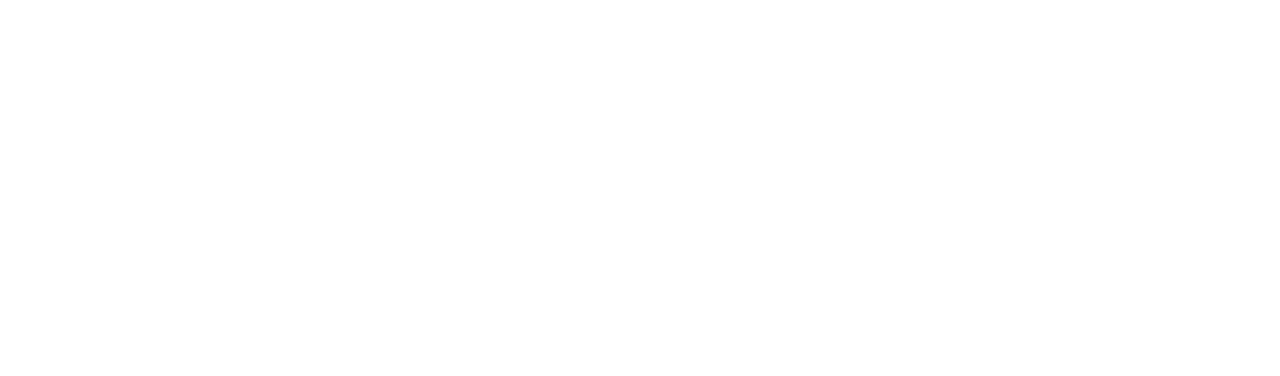
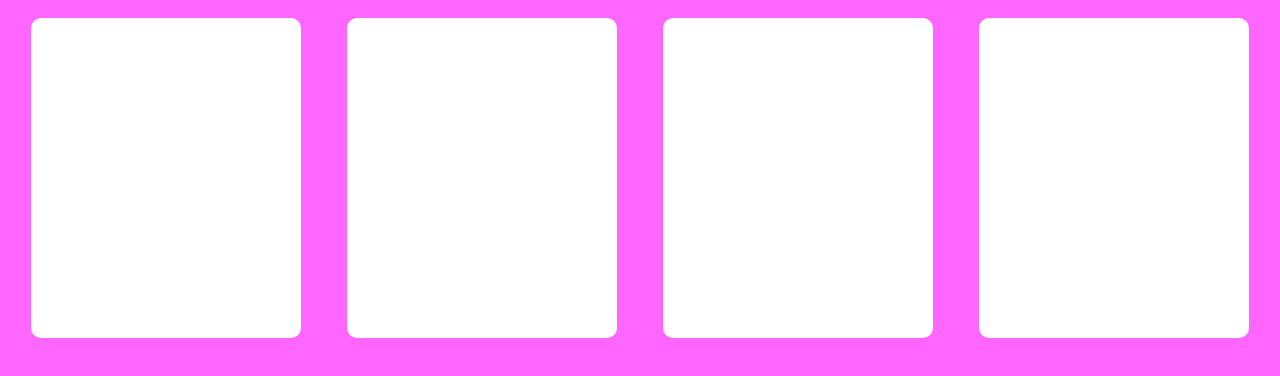
Before and after one commit to anuradhawavge04/JS-Events, a plain HTML site: page index.html in a window 1280 px wide. Drawn offline with Linux system fonts and the light colour scheme.

Commit message:
CSS is added into the file

```diff
--- a/index.html
+++ b/index.html
@@ -4,9 +4,63 @@
     <meta charset="UTF-8">
     <meta name="viewport" content="width=device-width, initial-scale=1.0">
     <title>All Js Events</title>
+    <style>
+        body{
+            background-color: #ff66ff;
+        }
+        .cards-container{
+            display: flex;
+            flex-direction: row;
+            justify-content: space-between;
+            justify-items: center;
+            flex-wrap: wrap;
+            }
+
+          .card1{
+            height: 300px;
+            width: 250px;
+            background-color:#fff ;
+            margin: 10px auto;
+            padding: 10px;
+            border-radius: 10px;
+          }
+
+          .card2{
+            height: 300px;
+            width: 250px;
+            background-color:#fff ;
+            margin: 10px auto;
+            padding: 10px;
+            border-radius: 10px;
+          }
+
+          .card3{
+            height: 300px;
+            width: 250px;
+            background-color:#fff ;
+            margin: 10px auto;
+            padding: 10px;
+            border-radius: 10px;
+          }
+
+          .card4{
+            height: 300px;
+            width: 250px;
+            background-color:#fff ;
+            margin: 10px auto;
+            padding: 10px;
+            border-radius: 10px;
+          }
+
+    </style>
 </head>
 <body>
+
     <div class="cards-container">
+        <div class="card1"></div>
+        <div class="card2"></div>
+        <div class="card3"></div>
+        <div class="card4"></div>
 
     </div>
     <script></script>
```
